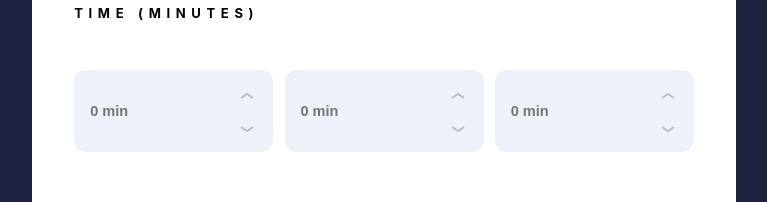
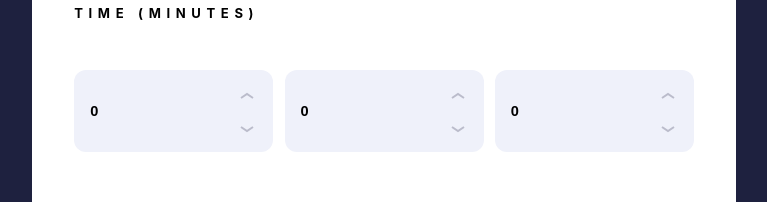
Before and after one commit to preetecool/pomodoro, a React (Vite) app: page / in a window 1280 px wide. Shown: the part 221-423 px from the top of the page, without its empty margins (256-1023 px from the left). Built offline with nearby package versions, Linux system fonts and the light colour scheme.

Commit message:
TimeSettings component initial fixes

```diff
--- a/src/Components/TimeSettings.jsx
+++ b/src/Components/TimeSettings.jsx
@@ -10,19 +10,27 @@ const TimeSettings = () => {
 
 	const {time, setTime} = useContext(pomodoroContext)
 
+
 	const blockInvalidChars = (e) => {
 
 		const invalid = ["e", "E", "!", "@", "#", "$", "%", "^", "&","*","(",")", "-", "_", "=", "+"]
 		if(invalid.includes(e.key)) e.preventDefault();
 	}
 
-	const handleUpClick = (event, index) => {
+	const handleUpClick = (e, index) => {
+		e.preventDefault();
 
 		const copiedTime = [...time];
 		copiedTime[index].time = copiedTime[index].time + 5
 		setTime(copiedTime)
 	}
-	console.log(time[0].time);
+	console.log(time)
+
+
+
+	//
+
+
 
 		return (
 			<>
@@ -40,15 +48,15 @@ const TimeSettings = () => {
 									key={index}
 									type="number"
 									name={timeSetting}
-									placeholder="0 min"
+									placeholder='0 min'
+									onChange={(e) =>setTime([{...time[index], time: e.target.value}])}
 									onKeyDown={blockInvalidChars}
-									// onChange={}
-									value={time.time}
+
+									value={time[index].time}
 
 									/>
-
 									<div className="arrow-wrapper">
-									<button onClick={()=> handleUpClick(time[index].time)} className="arrow"> <img src={upArrow}/></button>
+									<button onClick={()=> handleUpClick(index)} className="arrow"> <img src={upArrow}/></button>
 
 									<button className="arrow"><img src={downArrow}/></button>
 								</div>
```
